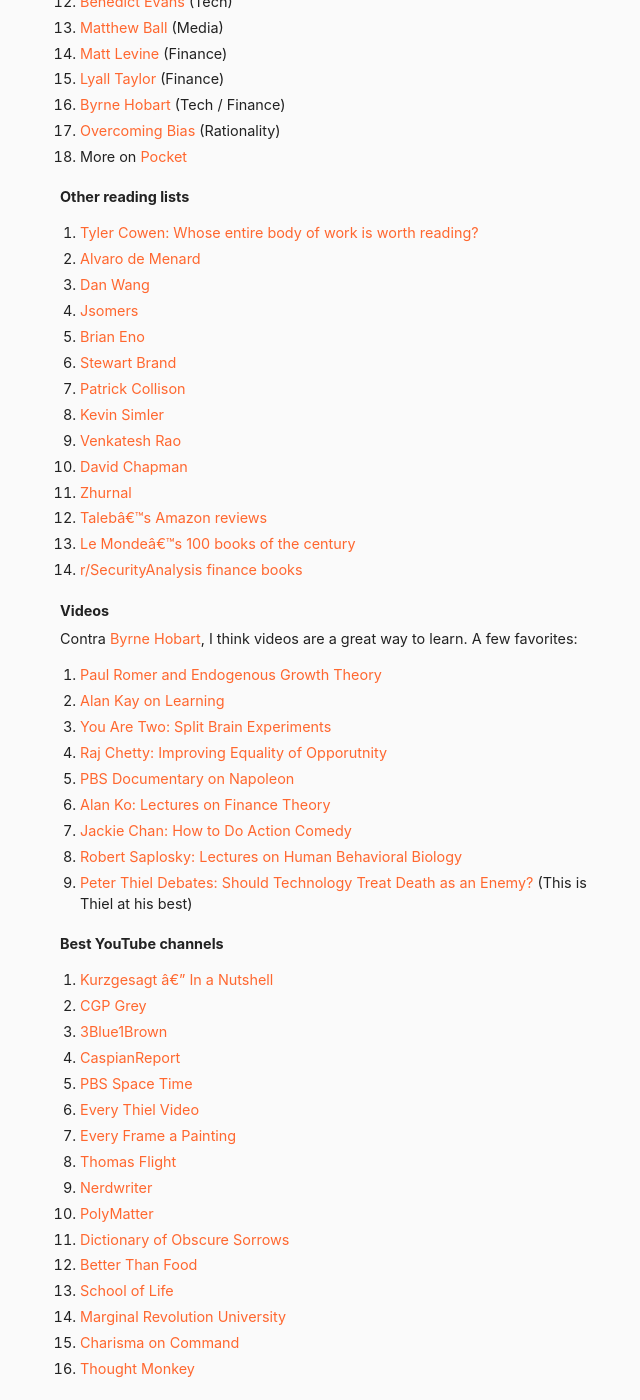
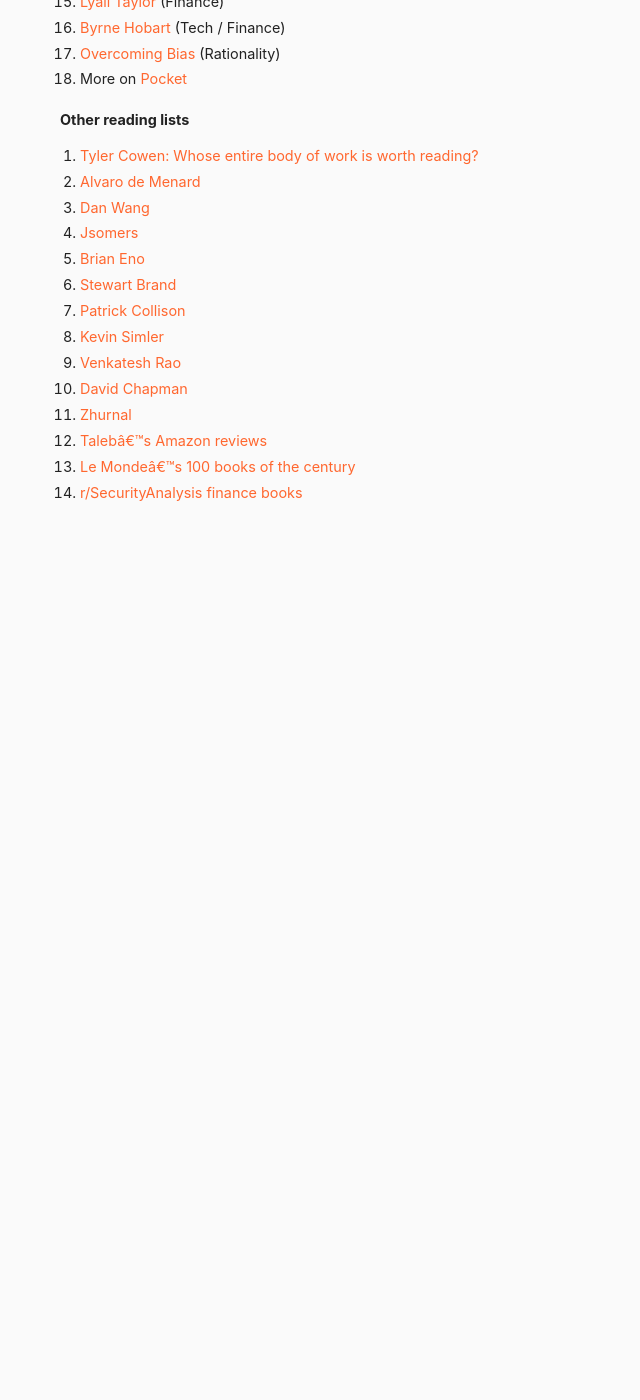
Before and after one commit to danschlz/danschulz.github.io, a Jekyll site: the page built from books.md, in a window 1280 px wide and 1400 px high, scrolled down 5067 px. Shown: the whole window, without its empty margins (300-940 px from the left). Built offline with Jekyll 4.4.1, drawn with Linux system fonts in a browser that asks for light colours; after the commit the page ends 5616 px from its top, so only the background shows below that; some of the changed text lies outside the part shown.

Commit message:
Update books.md

```diff
--- a/books.md
+++ b/books.md
@@ -24,9 +24,6 @@ Jump to:
 * [Writing](#writing)
 * [Blogroll](#web)
 * [Other reading lists](#otherlists)
-* [Videos](#videos)
-* [YouTube Channels](#youtube)
-* [Movies](#movies)
 
 **Economics** <a name="economics"></a>
 - Schumpeter, _Capitalism, Socialism, and Democracy_
@@ -222,57 +219,3 @@ Jump to:
 * [Taleb’s Amazon reviews](https://www.amazon.com/gp/profile/amzn1.account.AHMHNR4MRTDLMBOOT6Q7LX2WP5YA/ref=cm_cr_srp_d_pdp?ie=UTF8)
 * [Le Monde’s 100 books of the century](https://en.wikipedia.org/wiki/Le_Monde%27s_100_Books_of_the_Century)
 * [r/SecurityAnalysis finance books](https://www.reddit.com/r/SecurityAnalysis/comments/239qj8/updated_reading_list/)
-
-### Videos
-
-Contra [Byrne Hobart](https://medium.com/@byrnehobart/read-2c3d4fba90ab), I think videos are a great way to learn. A few favorites:
-* [Paul Romer and Endogenous Growth Theory](https://www.youtube.com/watch?v=NxqNRnxUd7E&list=PL84TZvatkf54lki_SeHB-KzqV8ZIaLi7R)
-* [Alan Kay on Learning](https://www.youtube.com/watch?v=50L44hEtVos&list=FLR5OhzKy6ZkaNfkZnNrJObA)
-* [You Are Two: Split Brain Experiments](https://www.youtube.com/watch?v=wfYbgdo8e-8&list=FLR5OhzKy6ZkaNfkZnNrJObA)
-* [Raj Chetty: Improving Equality of Opporutnity](https://www.youtube.com/watch?v=ueY5MB5w7_I&list=PL84TZvatkf54lki_SeHB-KzqV8ZIaLi7R)
-* [PBS Documentary on Napoleon](https://www.youtube.com/watch?v=MrbiSUgZEbg)
-* [Alan Ko: Lectures on Finance Theory](https://www.youtube.com/watch?v=HdHlfiOAJyE&list=PLUl4u3cNGP63B2lDhyKOsImI7FjCf6eDW)
-* [Jackie Chan: How to Do Action Comedy](https://www.youtube.com/watch?v=Z1PCtIaM_GQ)
-* [Robert Saplosky: Lectures on Human Behavioral Biology](https://www.youtube.com/watch?v=NNnIGh9g6fA)
-* [Peter Thiel Debates: Should Technology Treat Death as an Enemy?](https://www.youtube.com/watch?v=iNDYvf6-NMw) (This is Thiel at his best)
-
-### Best YouTube channels <a name="youtube"></a>
-*   [Kurzgesagt — In a Nutshell](https://www.youtube.com/user/Kurzgesagt/videos)
-*   [CGP Grey](https://www.youtube.com/user/CGPGrey/videos)
-*   [3Blue1Brown](https://www.youtube.com/channel/UCYO_jab_esuFRV4b17AJtAw/videos)
-*   [CaspianReport](https://www.youtube.com/user/CaspianReport/playlists)
-*   [PBS Space Time](https://www.youtube.com/channel/UC7_gcs09iThXybpVgjHZ_7g/playlists)
-*   [Every Thiel Video](https://www.youtube.com/channel/UC3ObfUE2qbhzkC11v0WQtQg/videos)
-*   [Every Frame a Painting](https://www.youtube.com/channel/UCjFqcJQXGZ6T6sxyFB-5i6A)
-*   [Thomas Flight](https://www.youtube.com/channel/UCUyvQV2JsICeLZP4c_h40kA)
-*   [Nerdwriter](https://www.youtube.com/channel/UCJkMlOu7faDgqh4PfzbpLdg)
-*   [PolyMatter](https://www.youtube.com/channel/UCgNg3vwj3xt7QOrcIDaHdFg)
-*   [Dictionary of Obscure Sorrows](https://www.youtube.com/user/obscuresorrows/videos)
-*   [Better Than Food](https://www.youtube.com/user/booksbetterthanfood)
-*   [School of Life](https://www.youtube.com/user/schooloflifechannel/playlists)
-*   [Marginal Revolution University](https://www.youtube.com/user/MrUniversity/videos)
-*   [Charisma on Command](https://www.youtube.com/channel/UCU_W0oE_ock8bWKjALiGs8Q)
-*   [Thought Monkey](https://www.youtube.com/channel/UCoFWz1e3VXKOoJ-E5cep1Eg/videos)
-
-### Movies
-* 2001: A Space Odyssey
-* The Big Lebowski
-* Mulholland Drive
-* Boyhood
-* Before Sunrise / Before Sunset / Before Midnight
-* A Separation
-* La Soufrière / Lessons of Darkness
-* Lost in Translation
-* The Tree of Life
-* YiYi
-* Eternal Sunshine of the Spotless Mind / Being John Malkovich
-* Winter Sleep
-* Almost Famous
-* Caché / Amour
-* Oldboy
-* Rear Window
-* Blade Runner (both)
-* Goodfellas / Casino / The Departed
-* Pulp Fiction / Reservoir Dogs / Inglourious Basterds
-* The Dark Knight / Inception
-* More on [Letterboxd](https://letterboxd.com/danschlz/films/diary/)
```
